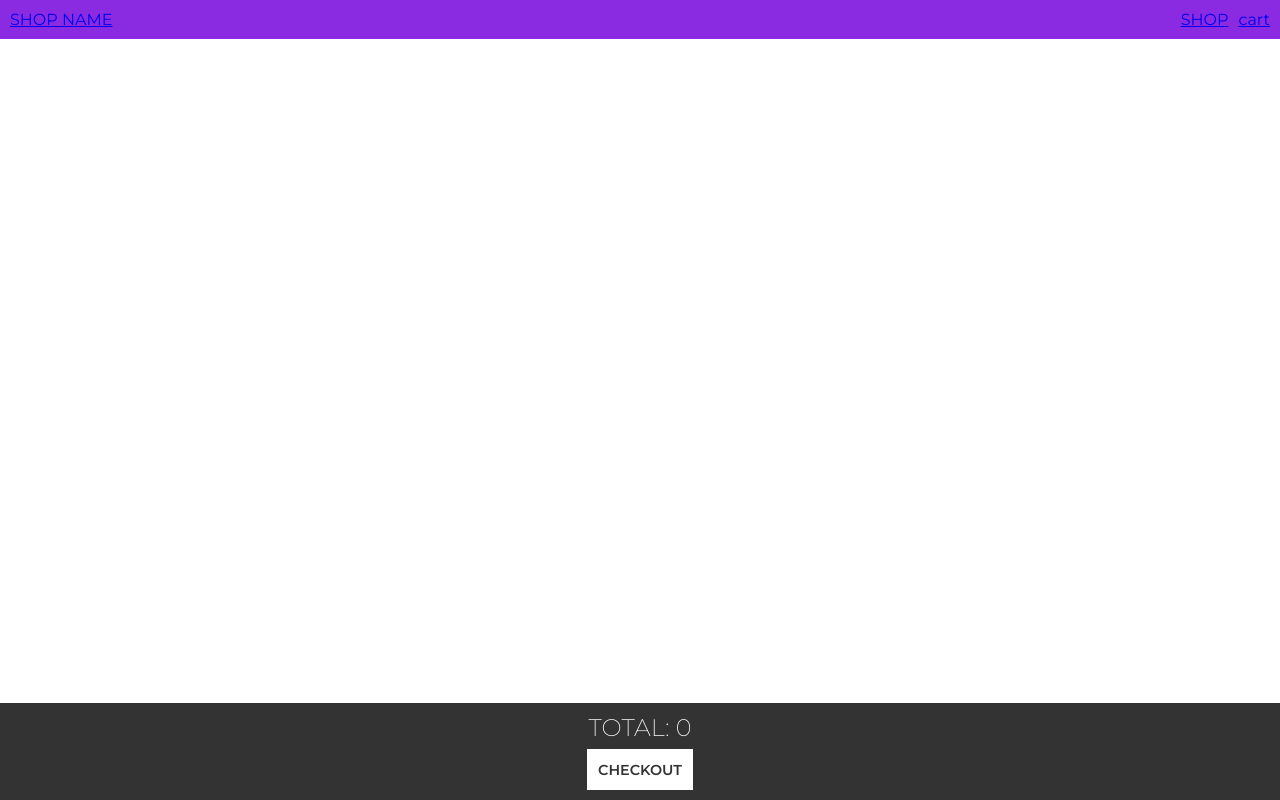
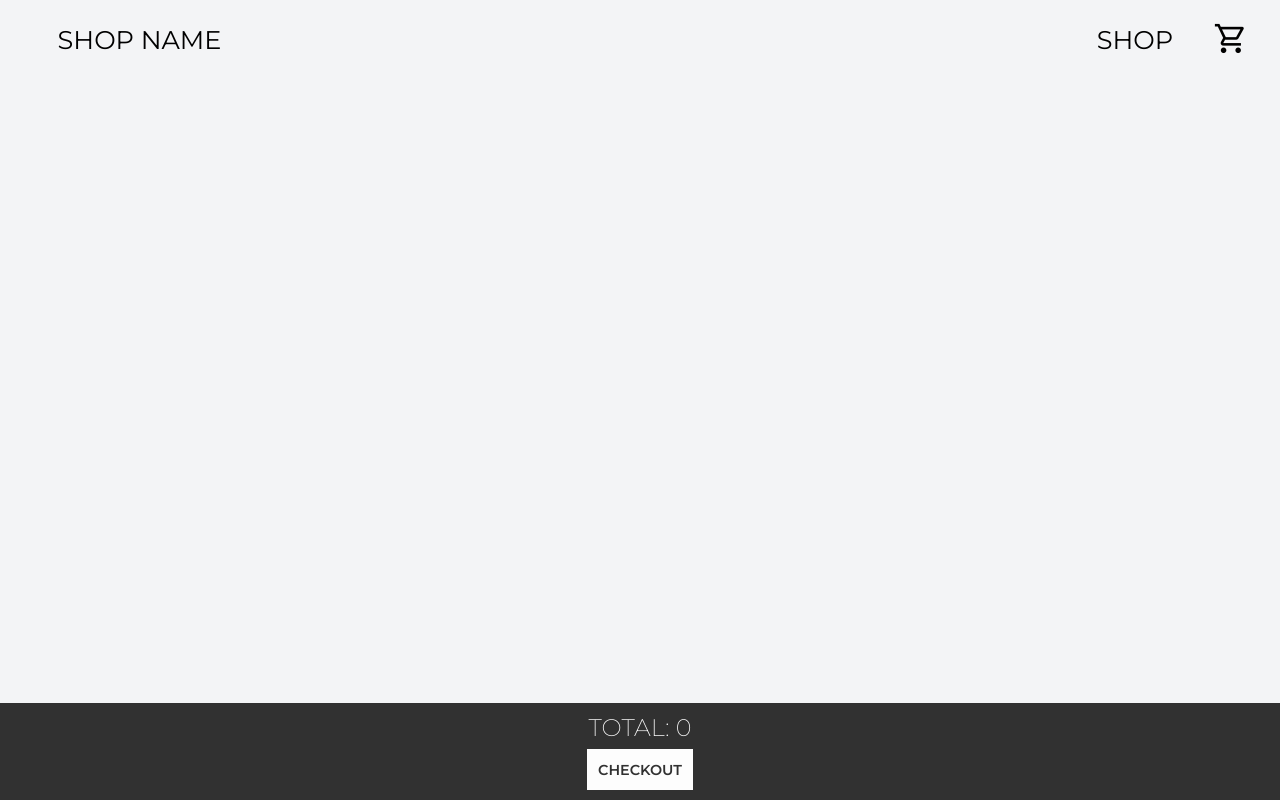
Before and after one commit to DaddyGasCoin/shopping-cart, a React (Create React App) app: page /cart in a window 1280 px wide. Built offline with nearby package versions, Linux system fonts and the light colour scheme.

Commit message:
Add style for header and cart page footer

```diff
--- a/src/components/DisplayCart.js
+++ b/src/components/DisplayCart.js
@@ -10,7 +10,7 @@ const DisplayCart = (props) => {
                 })}
             </div>
             <div className="cart-foot">
-                <p>TOTAL: {price} </p>
+                <p className="price">TOTAL: {price} </p>
                 <button className="checkout-btn">CHECKOUT</button>
             </div>
         </>
--- a/src/components/DisplayHeader.js
+++ b/src/components/DisplayHeader.js
@@ -5,15 +5,17 @@ const DisplayHeader = () => {
   return (
     <>
       <div className="head-wrapper">
-        <Link to="/">
-          <div>SHOP NAME</div>
+        <Link className="text-link text" to="/">
+          <div className="head-left">SHOP NAME</div>
         </Link>
         <div className="head-right">
-          <Link to="/shop">
+          <Link className="text-link text" to="/shop">
             <div>SHOP</div>
           </Link>
-          <Link to='/cart'>
-            <div>cart</div>
+          <Link className="text-link" to='/cart'>
+            <span class="material-symbols-outlined size-35">
+              shopping_cart
+            </span>
           </Link>
         </div>
       </div>
--- a/src/style.css
+++ b/src/style.css
@@ -9,16 +9,44 @@
     font-family: 'Montserrat', sans-serif;
 }
 
+body {
+    background-color: #f3f4f6;
+
+}
+
 .head-wrapper {
     display: flex;
     justify-content: space-between;
+    align-items: center;
     padding: 10px;
-    background-color: blueviolet;
+    background-color: #f3f4f6;
+    font-size: 1.6rem;
+    margin-top: .5%;
+    padding-left: 4.5%;
+
+
+}
+
+.text-link {
+    text-decoration: none;
+    color: black;
+
+}
+
+.text-link.text {
+    transition: box-shadow 250ms ease-in-out;
+}
+
+.text-link.text:hover {
+    box-shadow: inset 0px -8px #e5e5e5;
 }
 
 .head-right {
     display: flex;
-    gap: 10px;
+    justify-content: center;
+    align-items: center;
+    gap: 2.5rem;
+    padding-right: 1.8%;
 }
 
 .shop-wrapper {
@@ -36,6 +64,7 @@
     font-weight: 500;
     margin-top: 3%;
     padding-bottom: 5%;
+
 
 }
 
@@ -125,11 +154,18 @@ button {
         'opsz' 48
 }
 
+span.size-35 {
+    font-size: 35px;
+    font-variation-settings: 'OPSZ' 20;
+    padding-top: 5px;
+}
+
 .quant-btn,
 .add-cart {
     width: max-content;
-    background-color: #ffffff;
+    background-color: #f3f4f6;
     border-radius: 0;
+    border: solid 2px black;
 }
 
 .add-cart {
@@ -170,3 +206,8 @@ button {
 .nav-items:hover {
     box-shadow: 8px 5px #33332d;
 }
+
+.price {
+    background-color: black;
+
+}
```
